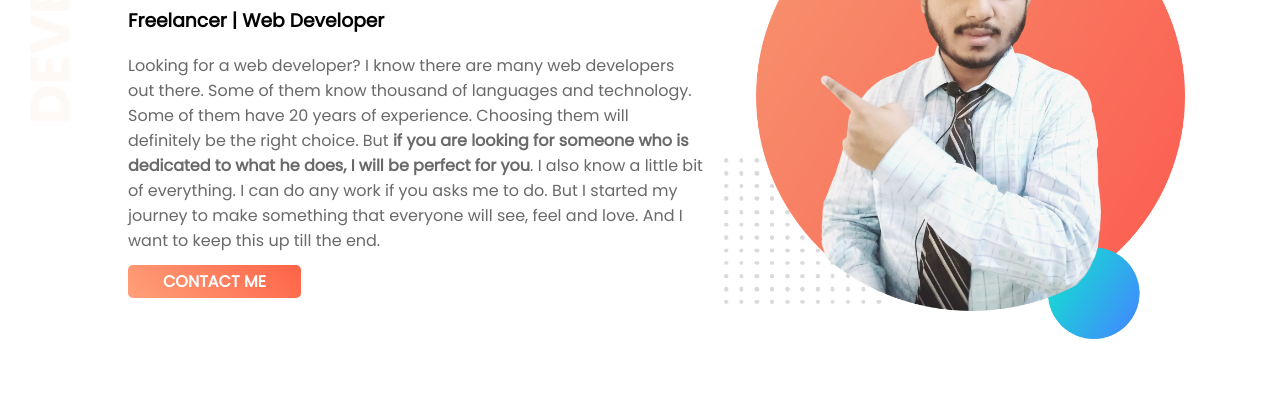
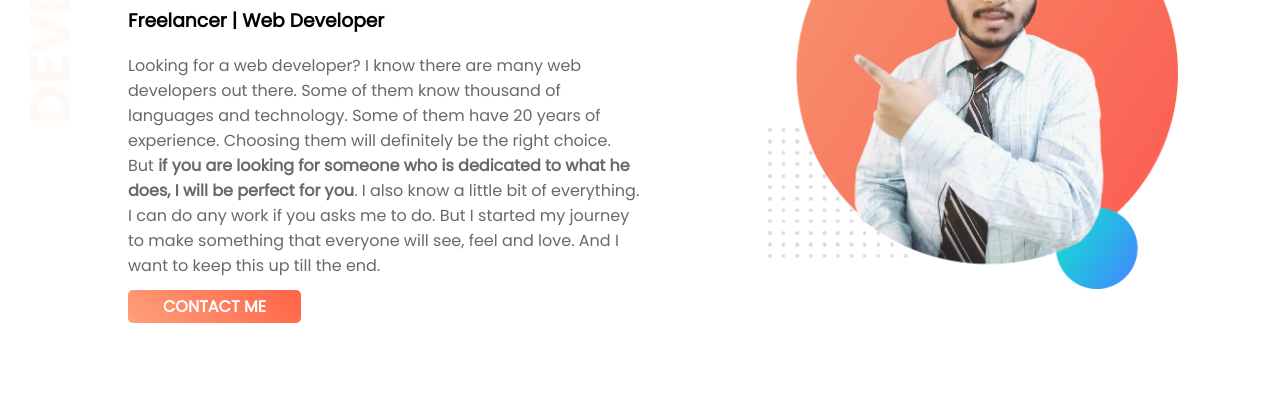
Before and after one commit to sajidmahamud835/developer-portfolio, a plain HTML site: page index.html in a window 1280 px wide. Shown: the part 238-654 px from the top of the page. Drawn offline with Linux system fonts and the light colour scheme.

Commit message:
removed useless margin from .half-width img, using padding-up instand of padding

```diff
--- a/styles/style.css
+++ b/styles/style.css
@@ -29,10 +29,9 @@ p{
 }
 .half-width img{
     width: 80%;
-    margin: 0px 20px;
 }
 .pointing{
-    padding: 120px 0px 0px 0px;
+    padding-top: 120px;
 }
 .call-to-action-button{
     text-transform: uppercase;
@@ -77,7 +76,7 @@ p{
     border-radius: 5px;
     width: 30%;
     margin-left: 30px;
-    padding: 0px 0px 0px 15px ;
+    padding-left: 15px ;
     box-shadow: 5px 10px 18px gray;
 }
 #box-border1{
```
